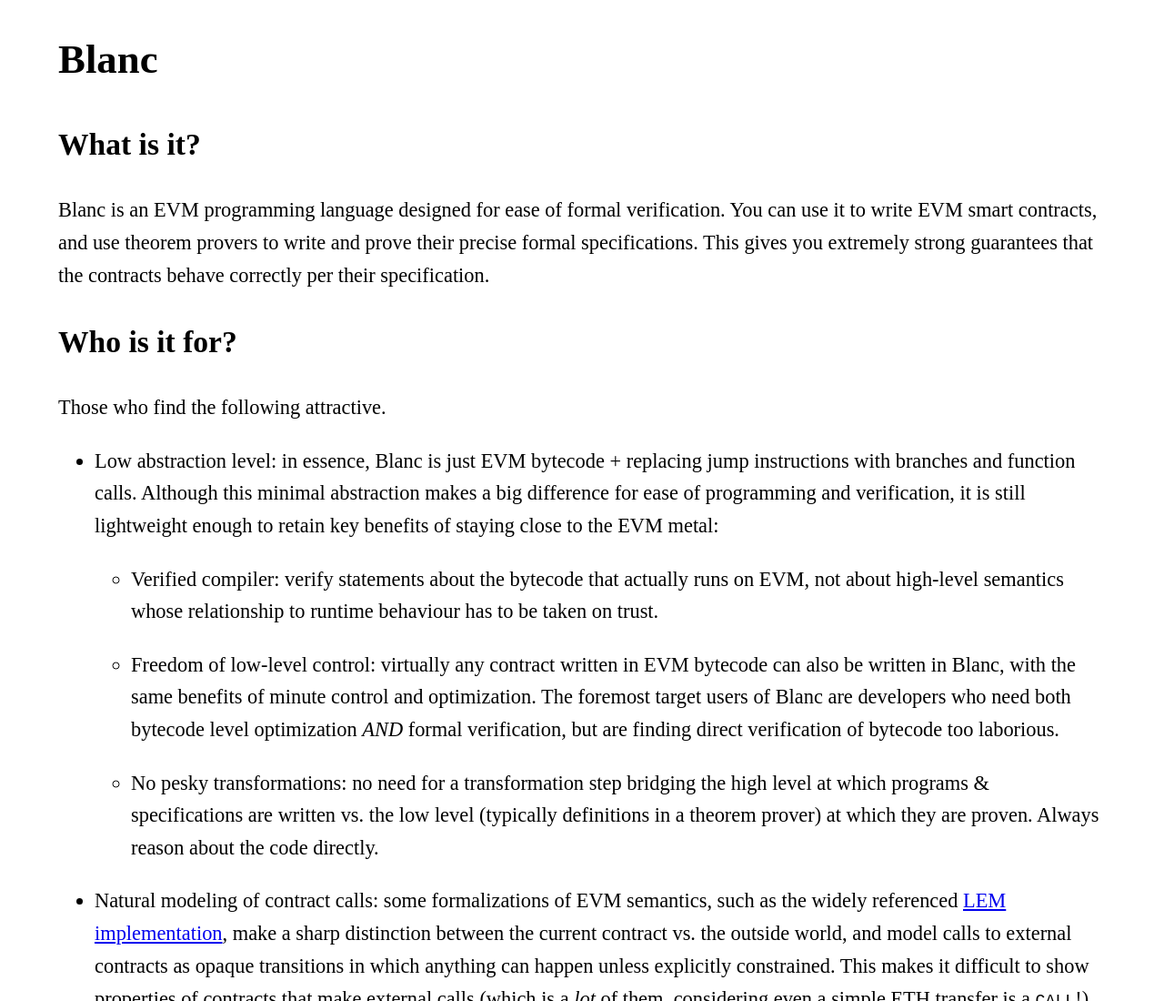
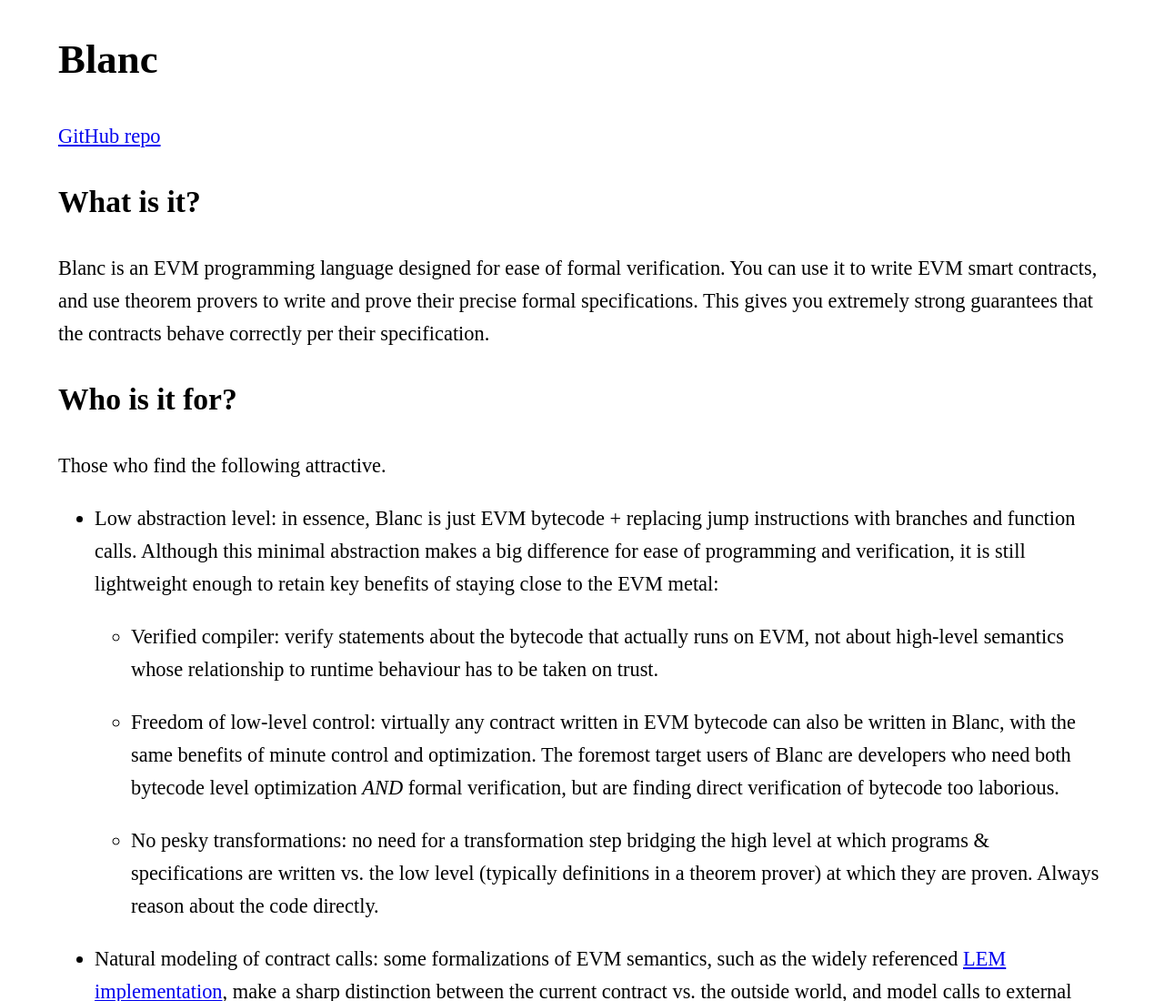
Before and after one commit to skbaek/skbaek.github.io, a plain HTML site: page blanc.html in a window 1280 px wide. Shown: the top 1100 px of the page at 91% size. Drawn offline with Linux system fonts and the light colour scheme.

Commit message:
add repo links

```diff
--- a/blanc.html
+++ b/blanc.html
@@ -35,6 +35,7 @@ line-height: 1.6;
 </head>
 <body>
 <h1 id="blanc">Blanc</h1>
+<p><a href="https://github.com/skbaek/blanc">GitHub repo</a></p>
 <h2 id="what-is-it">What is it?</h2>
 <p>Blanc is an EVM programming language designed for ease of formal
 verification. You can use it to write EVM smart contracts, and use
```
Also changed, not shown: elevm.html (+1 -0 lines), 2 other files.
